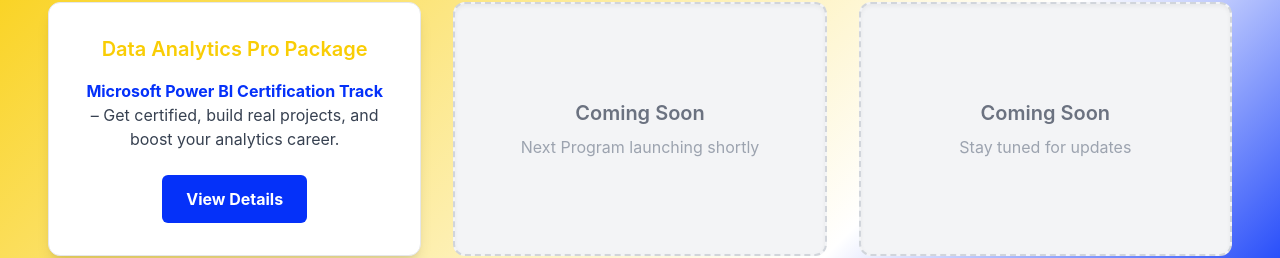
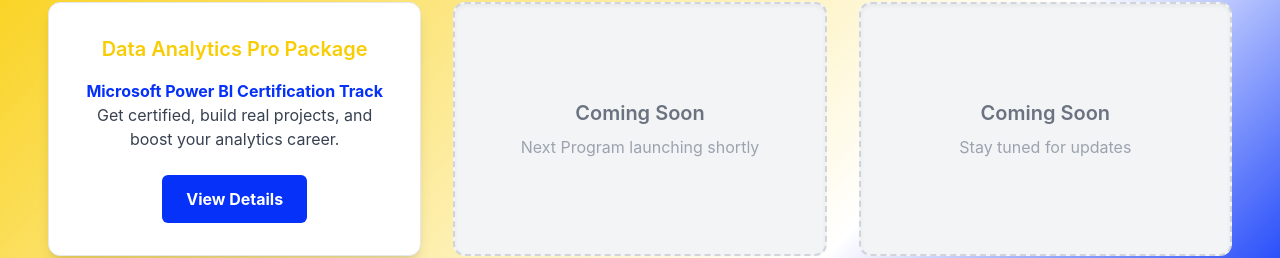
Before and after one commit to sanjeev699/certifa_rebel, a React (Create React App) app: page / in a window 1280 px wide. Shown: the part 3140-3398 px from the top of the page. Built offline with nearby package versions, Linux system fonts and the light colour scheme.

Commit message:
Update ProgramSection.jsx

```diff
--- a/src/components/ProgramSection.jsx
+++ b/src/components/ProgramSection.jsx
@@ -24,7 +24,7 @@ const ProgramSection = () => {
               <span className="font-bold text-brandBlue">
                 Microsoft Power BI Certification Track
               </span>{" "}
-              – Get certified, build real projects, and boost your analytics career.
+              Get certified, build real projects, and boost your analytics career.
             </p>
             <a
               href="/programs/data-analytics-pro"
```
